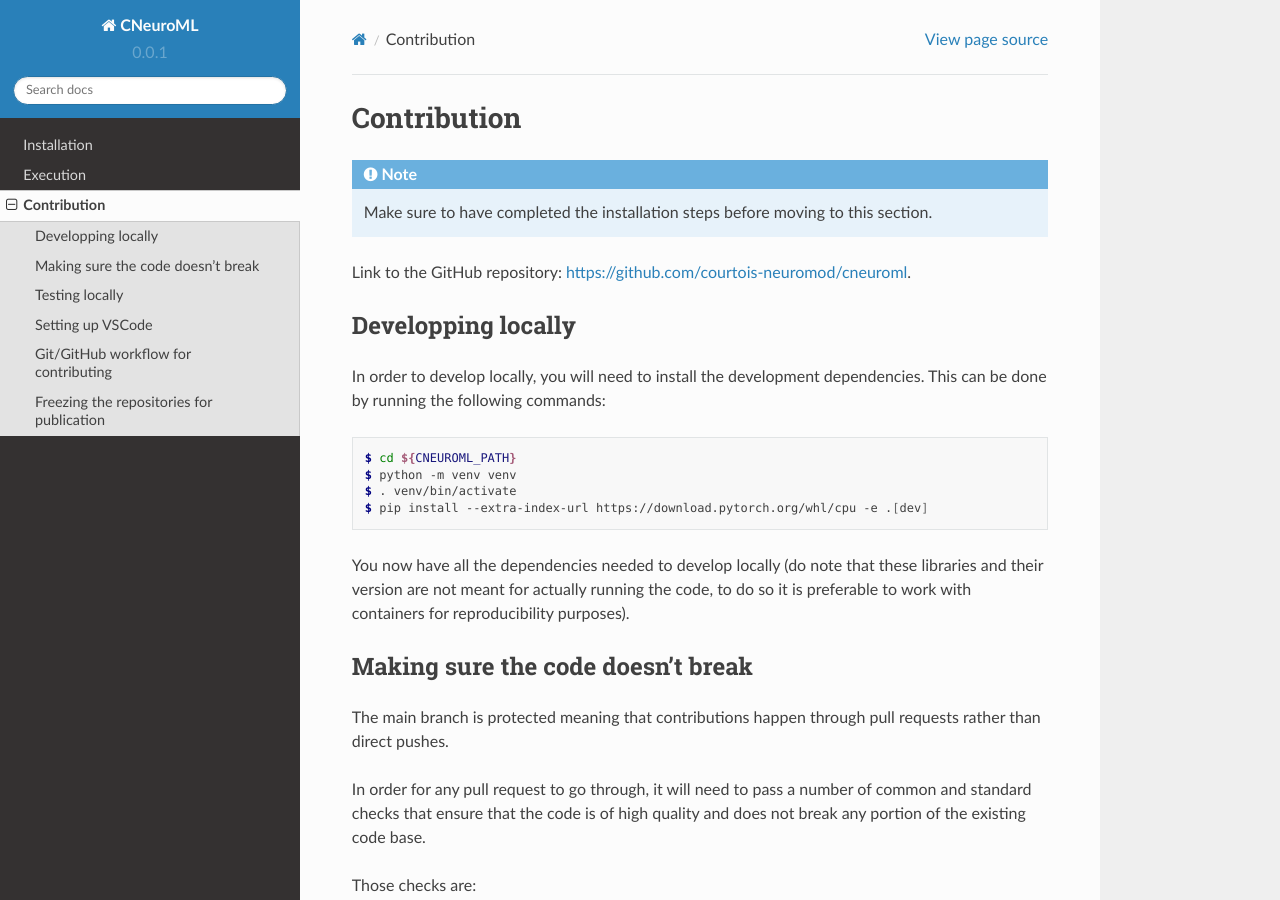
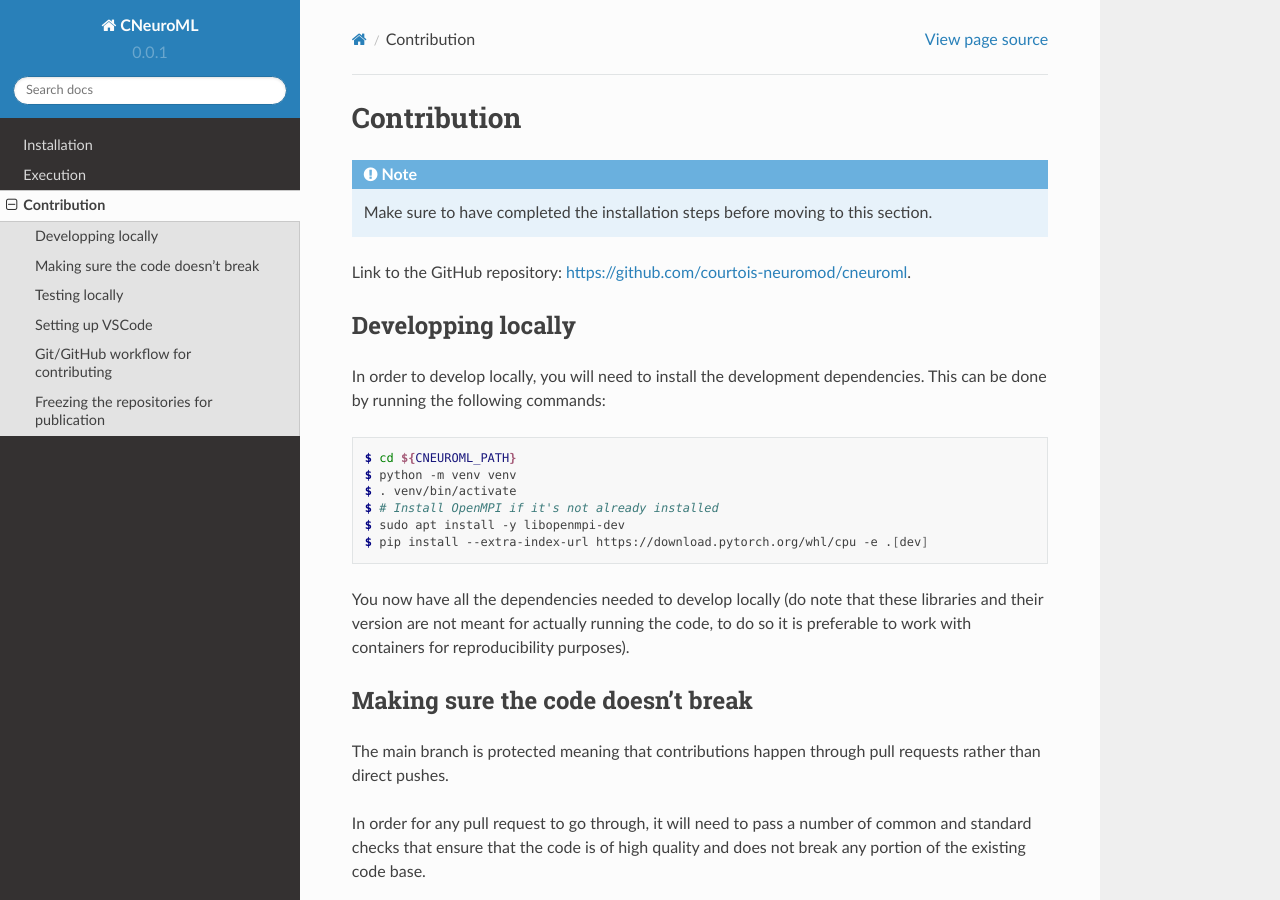
Before and after one commit to courtois-neuromod/cneuromax, a Sphinx documentation site: the page built from docs/Contribution.rst, in a window 1280 px wide and 900 px high. Built offline with Sphinx 7.4.7 and the Read the Docs theme 2.0.0, drawn with Linux system fonts in a browser that asks for light colours.

Commit message:
add openmpi for mpi4py

```diff
--- a/docs/Contribution.rst
+++ b/docs/Contribution.rst
@@ -22,6 +22,8 @@ dependencies. This can be done by running the following commands:
     $ cd ${CNEUROML_PATH}
     $ python -m venv venv
     $ . venv/bin/activate
+    $ # Install OpenMPI if it's not already installed
+    $ sudo apt install -y libopenmpi-dev
     $ pip install --extra-index-url https://download.pytorch.org/whl/cpu -e .[dev]
 
 You now have all the dependencies needed to develop locally (do note that
--- a/pyproject.toml
+++ b/pyproject.toml
@@ -17,8 +17,7 @@ optional-dependencies.dev = {file = ["pyreqs/dl.txt",
                                      "pyreqs/test.txt",
                                      "pyreqs/utils.txt",
                                      "pyreqs/wandb.txt"]}
-optional-dependencies.run = {file = ["pyreqs/core.txt",
-                                     "pyreqs/dl.txt",
+optional-dependencies.run = {file = ["pyreqs/dl.txt",
                                      "pyreqs/hpo.txt",
                                      "pyreqs/jupyter.txt",
                                      "pyreqs/ne.txt",
```
Also changed, not shown: 1 other file.
